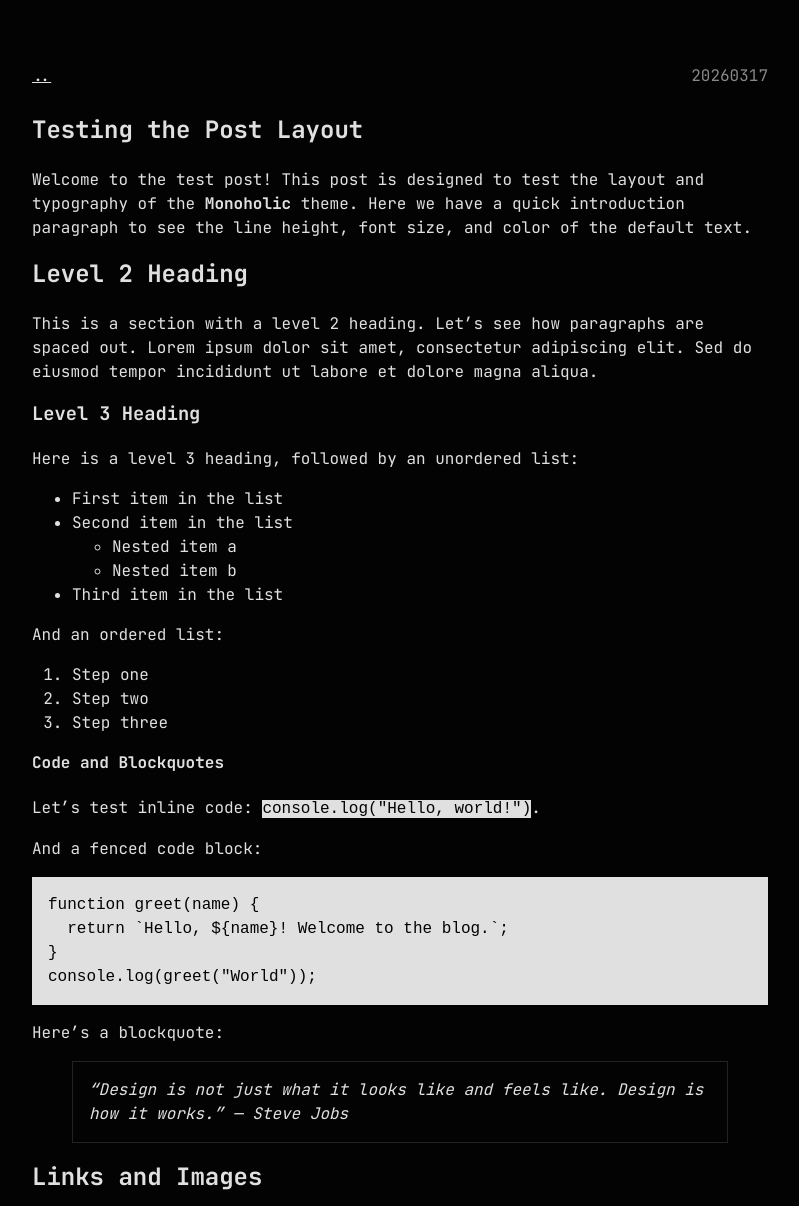
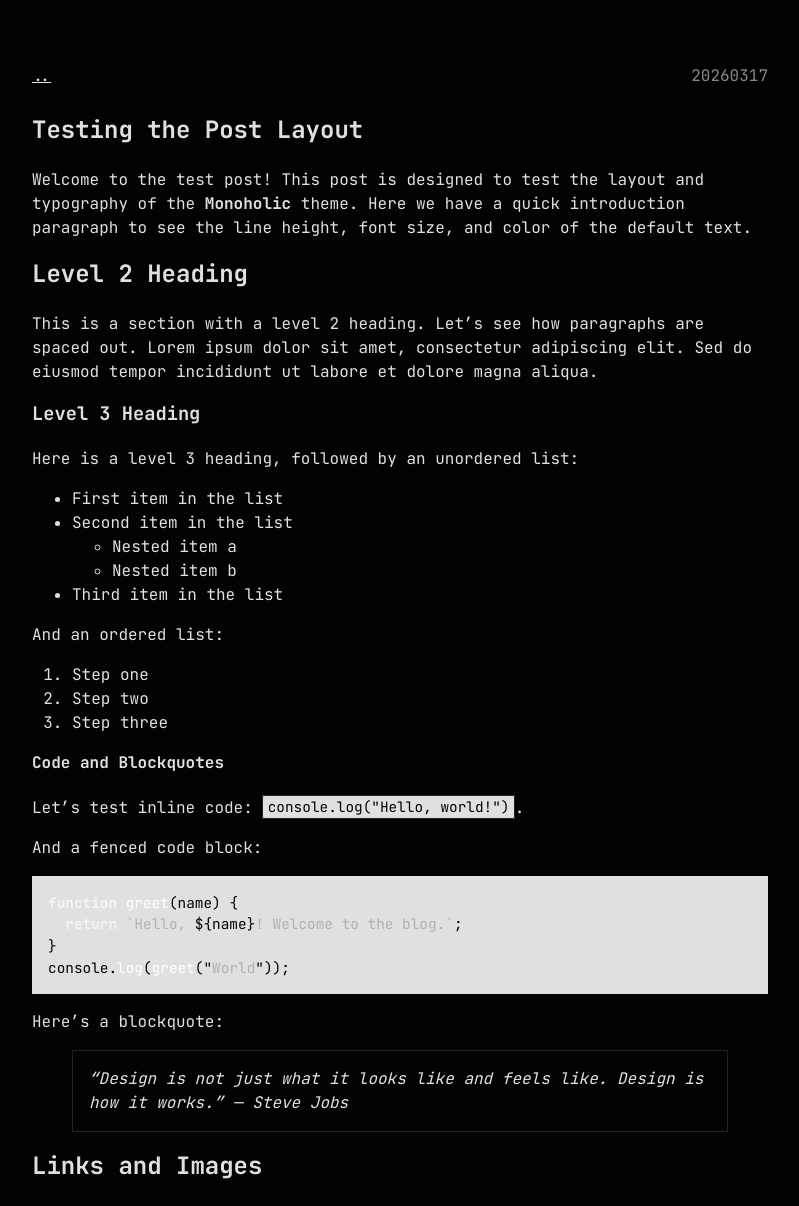
Before and after one commit to stiermid/monoholic, a Jekyll site: the page built from _posts/2026-03-17-test-post-layout.md, in a window 1280 px wide. Shown: the top 1206 px of the page, without its empty margins (240-1039 px from the left). Built offline with Jekyll 4.4.1, drawn with Linux system fonts in a browser that asks for light colours.

Commit message:
style(content): style inline code and rouge tokens

```diff
--- a/_sass/_content.scss
+++ b/_sass/_content.scss
@@ -1,3 +1,11 @@
+code {
+  font-family: var(--font-family);
+  padding: 0.1em 0.3em;
+  border: thin solid var(--border-color);
+  border-radius: 2px;
+  font-size: 0.9em;
+}
+
 .highlighter-rouge,
 highlight {
   background-color: var(--text-color);
@@ -9,12 +17,37 @@ div.highlighter-rouge {
     display: block;
     overflow-x: auto;
     white-space: pre-wrap;
+    border: 0;
+    padding: 0;
+    background: transparent;
   }
 
   pre.highlight {
     padding: var(--space-md);
   }
 }
+
+// Rouge syntax tokens — monochrome palette so tokens remain visible
+// against the inverted block. Tones vary via brightness only.
+.highlight .k,
+.highlight .kd,
+.highlight .kn,
+.highlight .kp,
+.highlight .kr,
+.highlight .kt { color: #f5f5f5; font-weight: 700; }
+.highlight .s,
+.highlight .s1,
+.highlight .s2,
+.highlight .sb { color: #b0b0b0; }
+.highlight .c,
+.highlight .c1,
+.highlight .cm { color: #777777; font-style: italic; }
+.highlight .n,
+.highlight .nf,
+.highlight .nc,
+.highlight .nb { color: #ffffff; }
+.highlight .mi,
+.highlight .mf  { color: #d0d0d0; }
 
 table {
   width: 100%;
```
